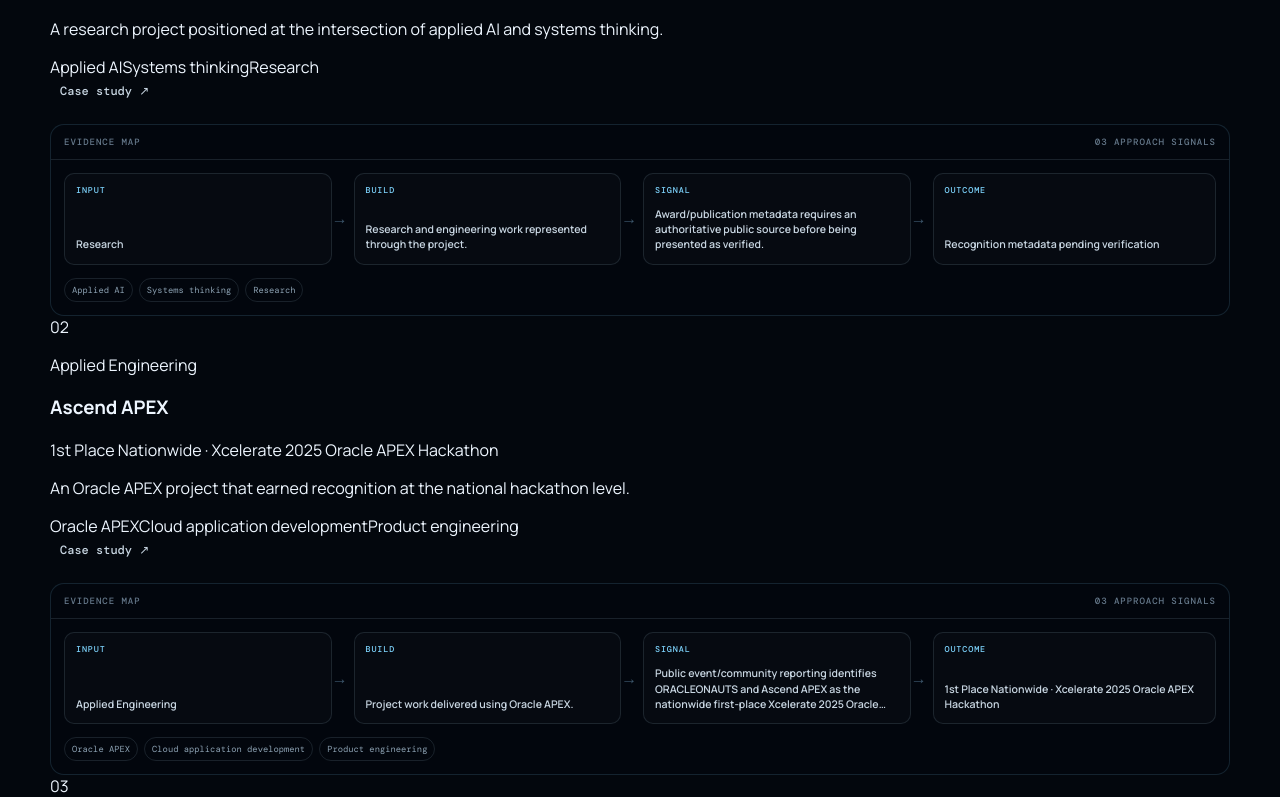
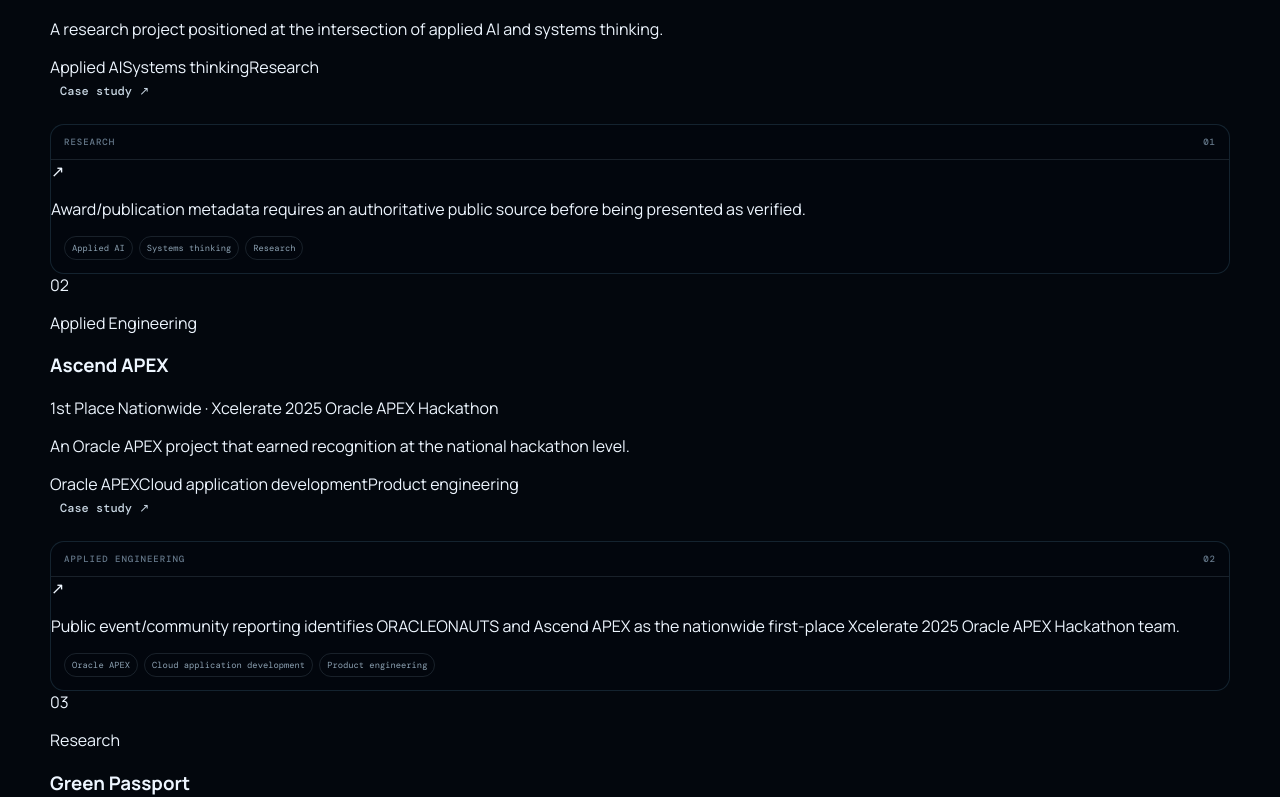
Before and after one commit to InfX2243/portfolio, a React (Vite) app: page / in a window 1280 px wide. Shown: the part 1623-2420 px from the top of the page. Built offline with nearby package versions, Linux system fonts and the light colour scheme.

Commit message:
refactor(project-visual): replace evidence map with editorial summary

```diff
--- a/src/components/ProjectVisual.jsx
+++ b/src/components/ProjectVisual.jsx
@@ -1,26 +1,17 @@
 export function ProjectVisual({ project }) {
-  const approach = project?.approach ?? [];
-  const tags = project?.tags ?? [];
-  const nodes = [
-    { label: "INPUT", value: project?.type || "Project" },
-    { label: "BUILD", value: project?.contribution || "Contribution recorded in project data" },
-    { label: "SIGNAL", value: project?.evidence || "Evidence recorded in project data" },
-    { label: "OUTCOME", value: project?.outcome || "Outcome recorded in project data" },
-  ];
+  if (!project) return null;
   return (
-    <div className="project-visual" aria-label={`Visual evidence map for ${project?.title || "project"}`}>
-      <div className="project-visual-head"><span>Evidence map</span><span>{String(approach.length).padStart(2, "0")} approach signals</span></div>
-      <div className="project-flow">
-        {nodes.map((node, index) => (
-          <div className="project-node-wrap" key={node.label}>
-            <div className="project-node"><span>{node.label}</span><strong>{node.value}</strong></div>
-            {index < nodes.length - 1 && <span className="project-flow-line" aria-hidden="true">→</span>}
-          </div>
-        ))}
+    <div className="project-visual" aria-label={project.title + " project summary"}>
+      <div className="project-visual-head">
+        <span>{project.type}</span>
+        <span>{project.number}</span>
+      </div>
+      <div className="project-visual-body">
+        <span className="project-visual-mark" aria-hidden="true">↗</span>
+        <p>{project.evidence}</p>
       </div>
       <div className="project-signal-strip">
-        {approach.slice(0, 4).map((item) => <span key={item}>{item}</span>)}
-        {tags.slice(0, 3).map((item) => <span key={`tag-${item}`}>{item}</span>)}
+        {(project.approach || []).slice(0, 4).map((item) => <span key={item}>{item}</span>)}
       </div>
     </div>
   );
```
